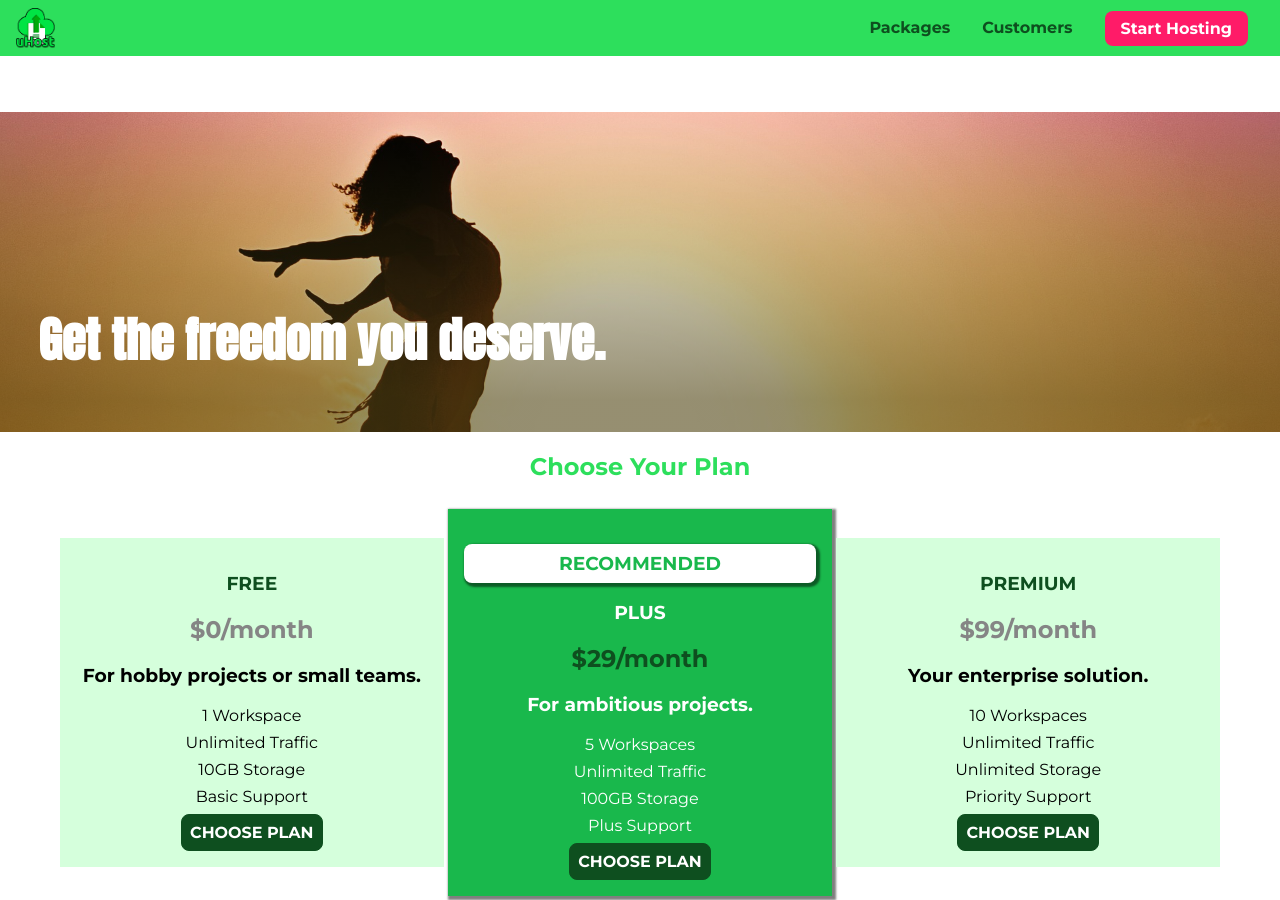
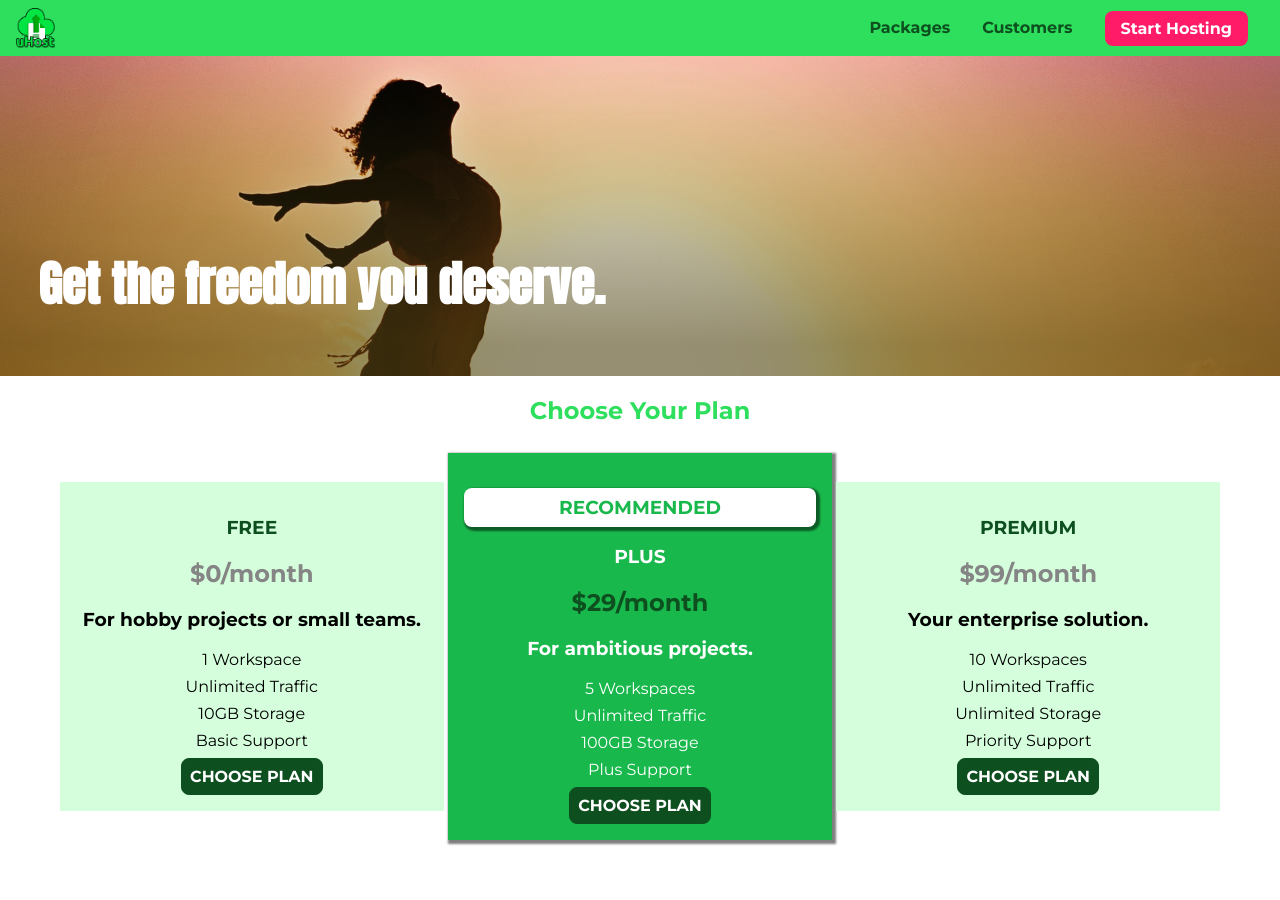
Before and after one commit to arinmsn/Practice-CSS, a plain HTML site: page Responsive-Site/index.html in a window 1280 px wide. Shown: the top 900 px of the page. Drawn offline with Linux system fonts and the light colour scheme.

Commit message:
Just fixing position (removing empty space above) of main image

```diff
--- a/Responsive-Site/shared.css
+++ b/Responsive-Site/shared.css
@@ -14,7 +14,7 @@ body {
   font-family: "Montserrat", sans-serif;
   margin: 0;
   display: grid;
-  grid-template-rows: 3.5rem auto fit-content(8rem);
+  grid-template-rows: auto fit-content(8rem);
   grid-template-areas:
     "header"
     "main"
```
